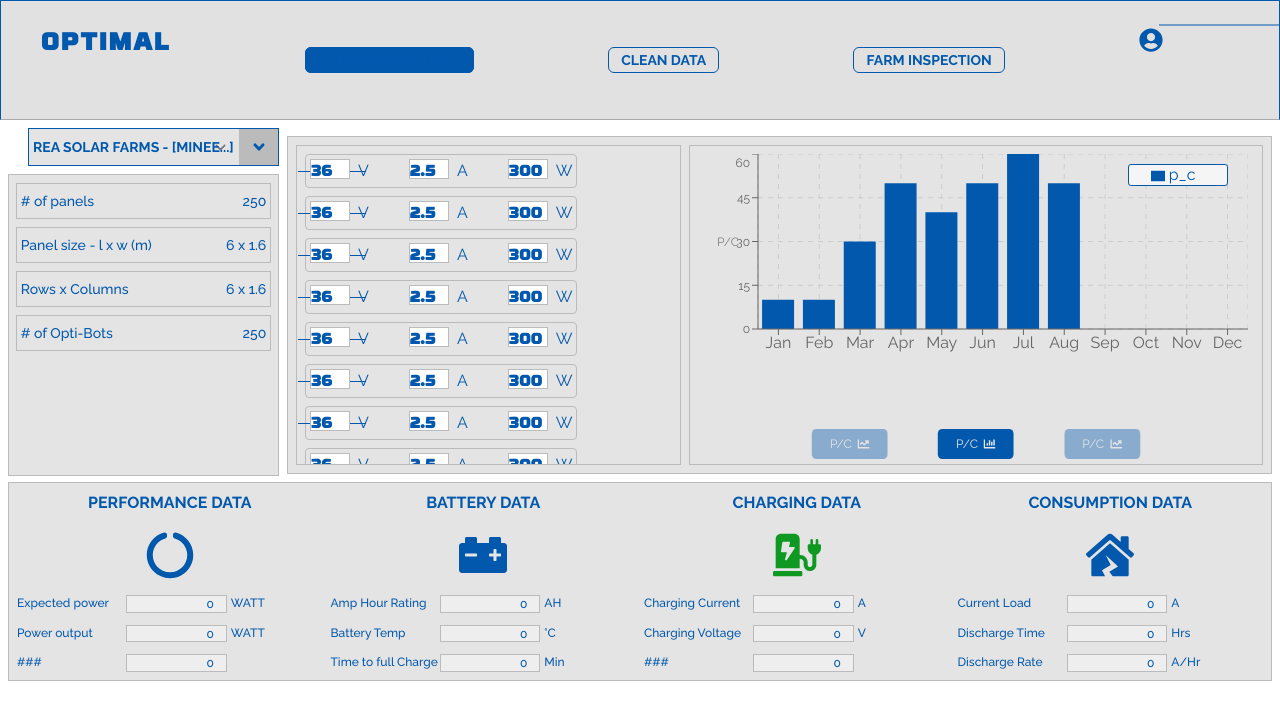
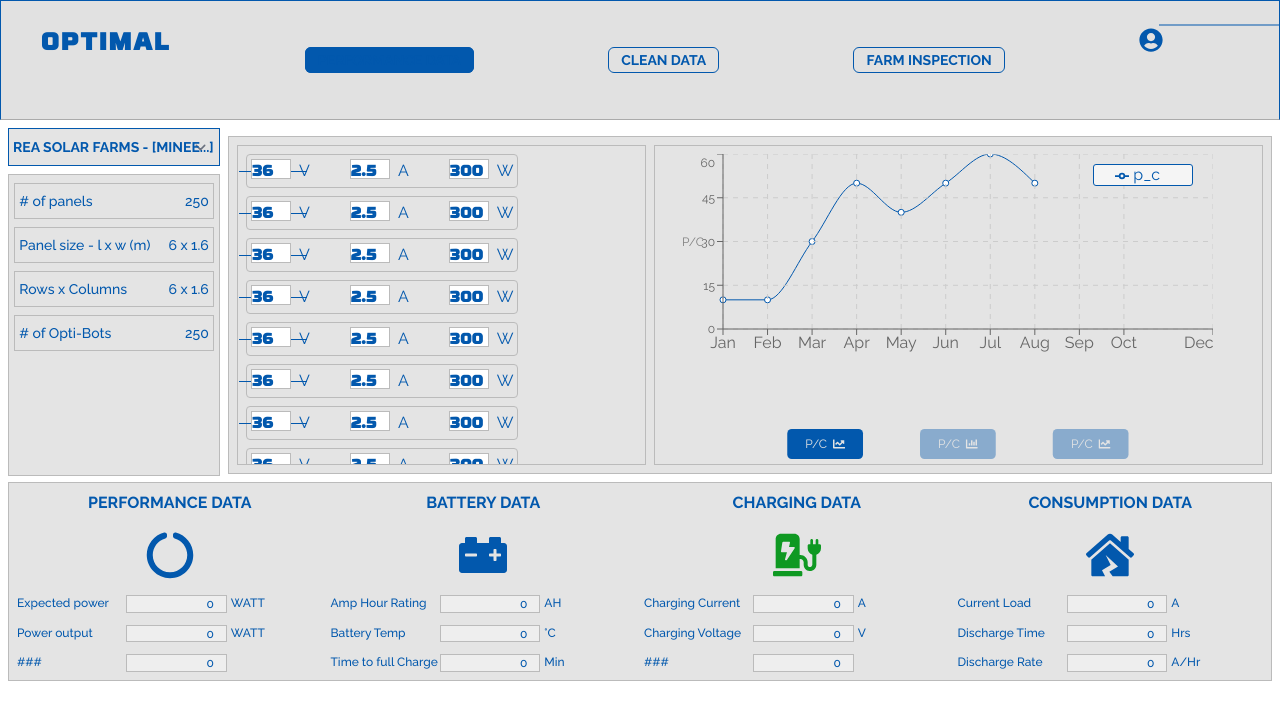
Before and after one commit to KadonWills/mecitech_optimal, a React (Vite) app: page / in a window 1280 px wide. Shown: the top 720 px of the page. Built offline with nearby package versions, Linux system fonts and the light colour scheme.

Commit message:
Fix: hide custom select trigger & set default chart to Line chart

```diff
--- a/src/components/SolarFarmAnalytics.tsx
+++ b/src/components/SolarFarmAnalytics.tsx
@@ -64,7 +64,7 @@ const charts: Array<JSX.Element> = [
 
 const SolarFarmAnalytics: FunctionComponent = () => {
 
-    const [activeChart, setActiveChart] = useState<number>(2)
+    const [activeChart, setActiveChart] = useState<number>(1)
 
 
     return (
--- a/src/components/SolarFarms.tsx
+++ b/src/components/SolarFarms.tsx
@@ -43,7 +43,7 @@ const SolarFarms: FunctionComponent = () => {
   const triggerSelect = (e: MouseEvent) => {
     let select = e.currentTarget.nextElementSibling as HTMLSelectElement
     select.autofocus = true
-    select.requestPointerLock()
+    //select.requestPointerLock()
     select.focus()
     select.click()
 
@@ -52,15 +52,15 @@ const SolarFarms: FunctionComponent = () => {
   return (
 
     <section className='w-full md:w-min md:max-w-1/3 space-y-2 max-h-[40vh]   scroll-p-0 -scroll-m-1 '>
-      <div className="flex flex-row-reverse w-full">
-        <span  onClick={triggerSelect}  className="group cursor-pointer">
+      <div className="flex flex-row w-full p-0">
+        { false && <span  onClick={triggerSelect}  className="group cursor-pointer">
           <div className="w-[40px] min-h-full bg-[#bbb] grid place-items-center border-y border-r border-primary">
             <FaAngleDown className="text-lg group-hover:scale-125 duration-200 ease-linear" />
           </div>
-        </span>
+        </span>}
 
         <select defaultChecked={true} name="solarFarmList" id="solarFarmList"
-          className='  px-1 py-2 border-primary border-r-0 ml-5 text-sm bg-light font-bold'
+          className=' min-w-full px-1 py-2 border-primary   text-sm bg-light font-bold'
           defaultValue={selectedSolarFarm?.label}
           onChange={(e) => handleSolarFarmSelection(e)}>
 
```
